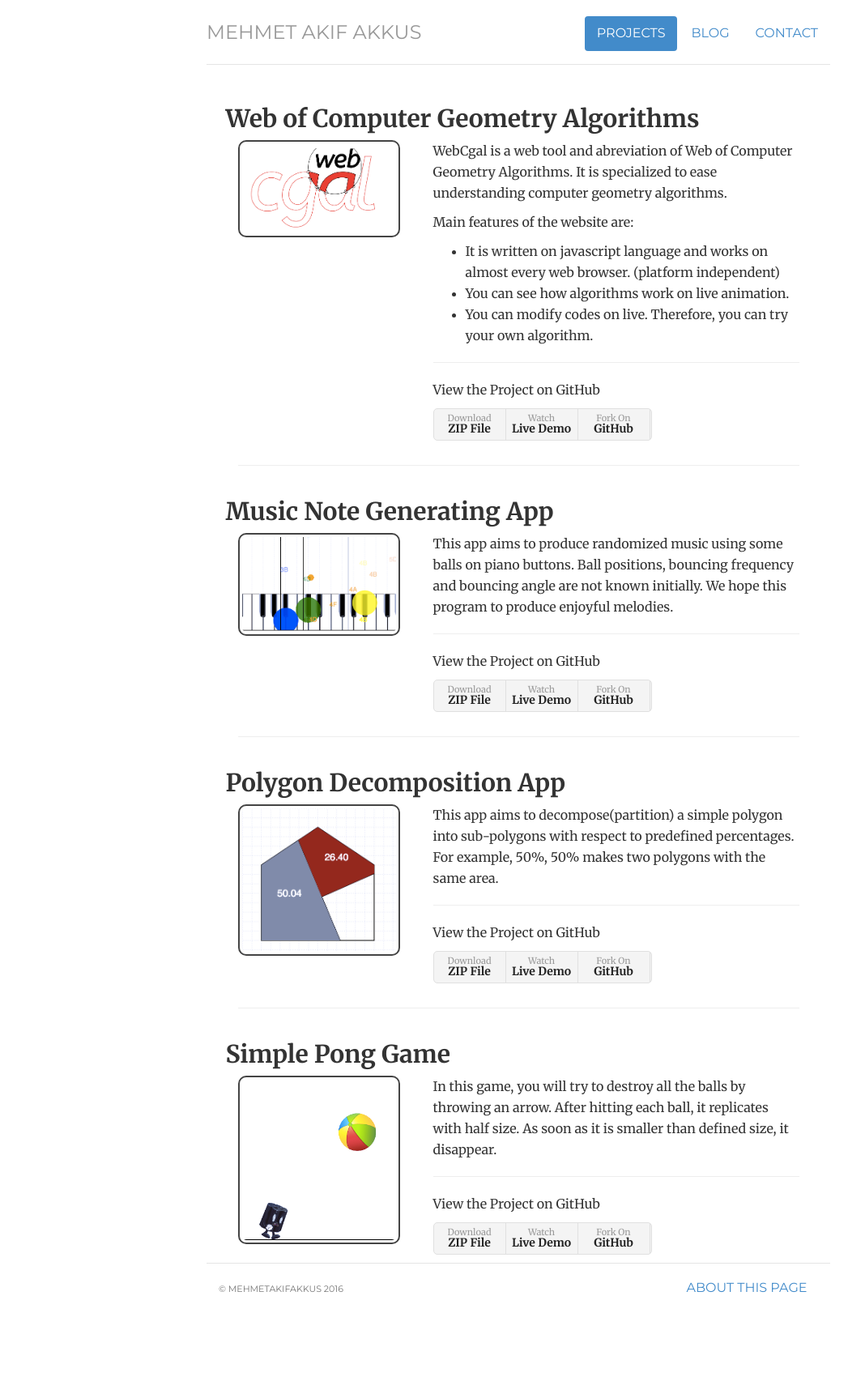
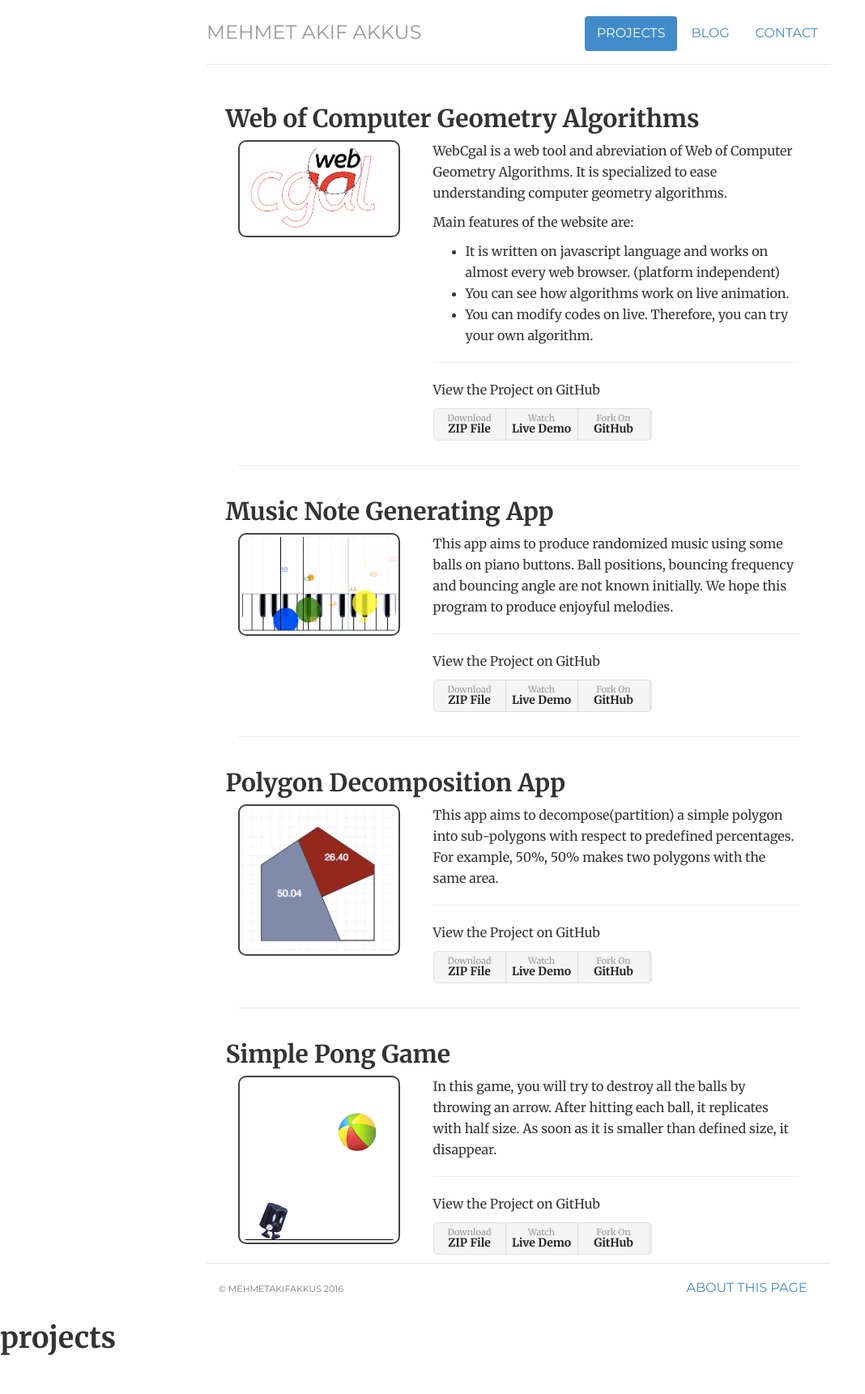
Before and after one commit to mehmetakifakkus/mehmetakifakkus.github.io, a Jekyll site: the page built from projects/index.html, in a window 1280 px wide. Shown: the whole page at 81% size, without its empty margins (0-1068 px from the left). Built offline with Jekyll 4.4.1, drawn with Linux system fonts in a browser that asks for light colours; before the commit the page ends 1652 px from its top, so only the background shows below that.

Commit message:
Update default.html

```diff
--- a/_layouts/default.html
+++ b/_layouts/default.html
@@ -60,6 +60,6 @@
 <script>
 document.getElementById("{{ page.link }}_page").className = "active";
 </script>
-
+	<h1>{{ page.link }}</h1>
 </body>
 </html>
```
